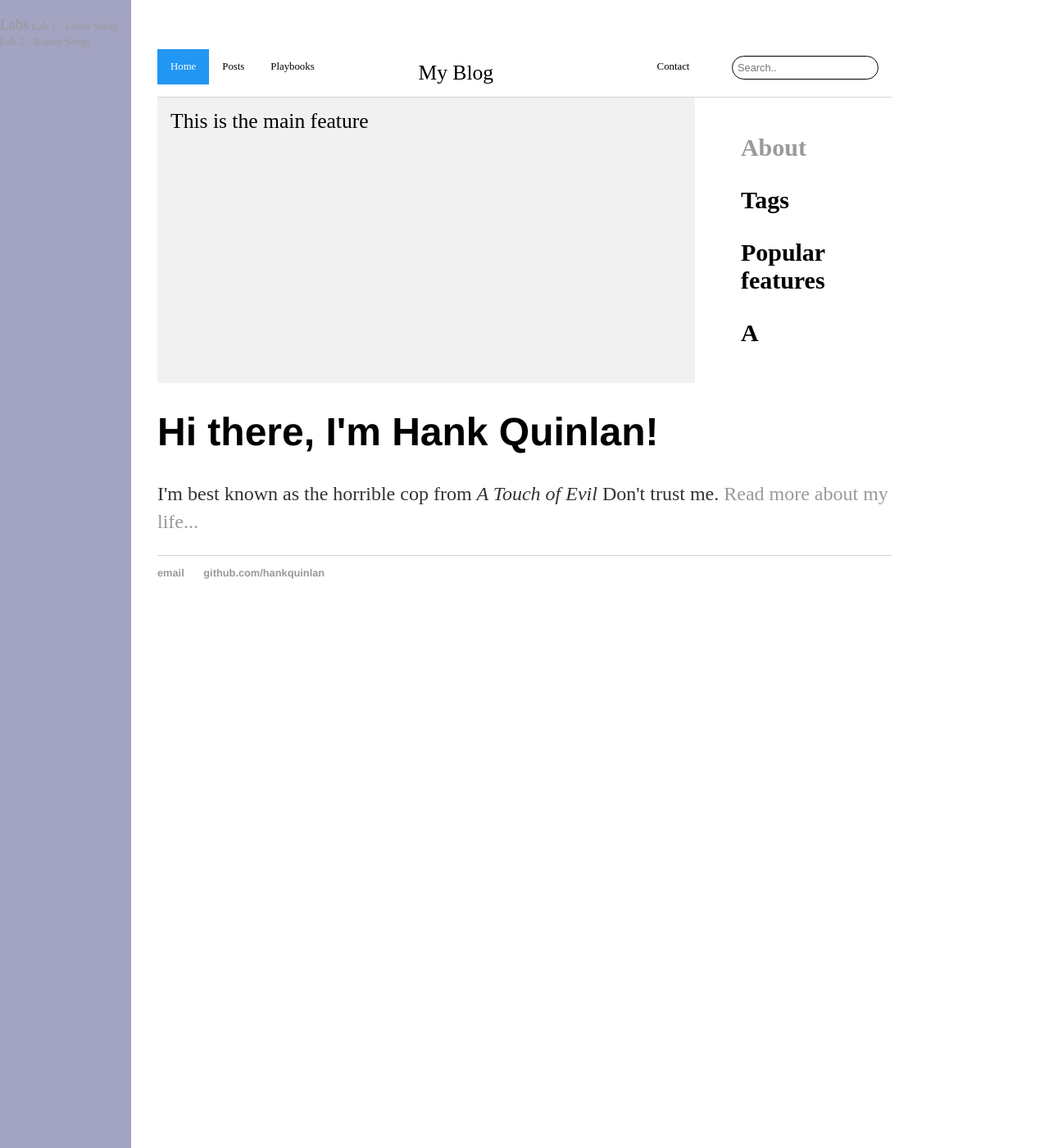
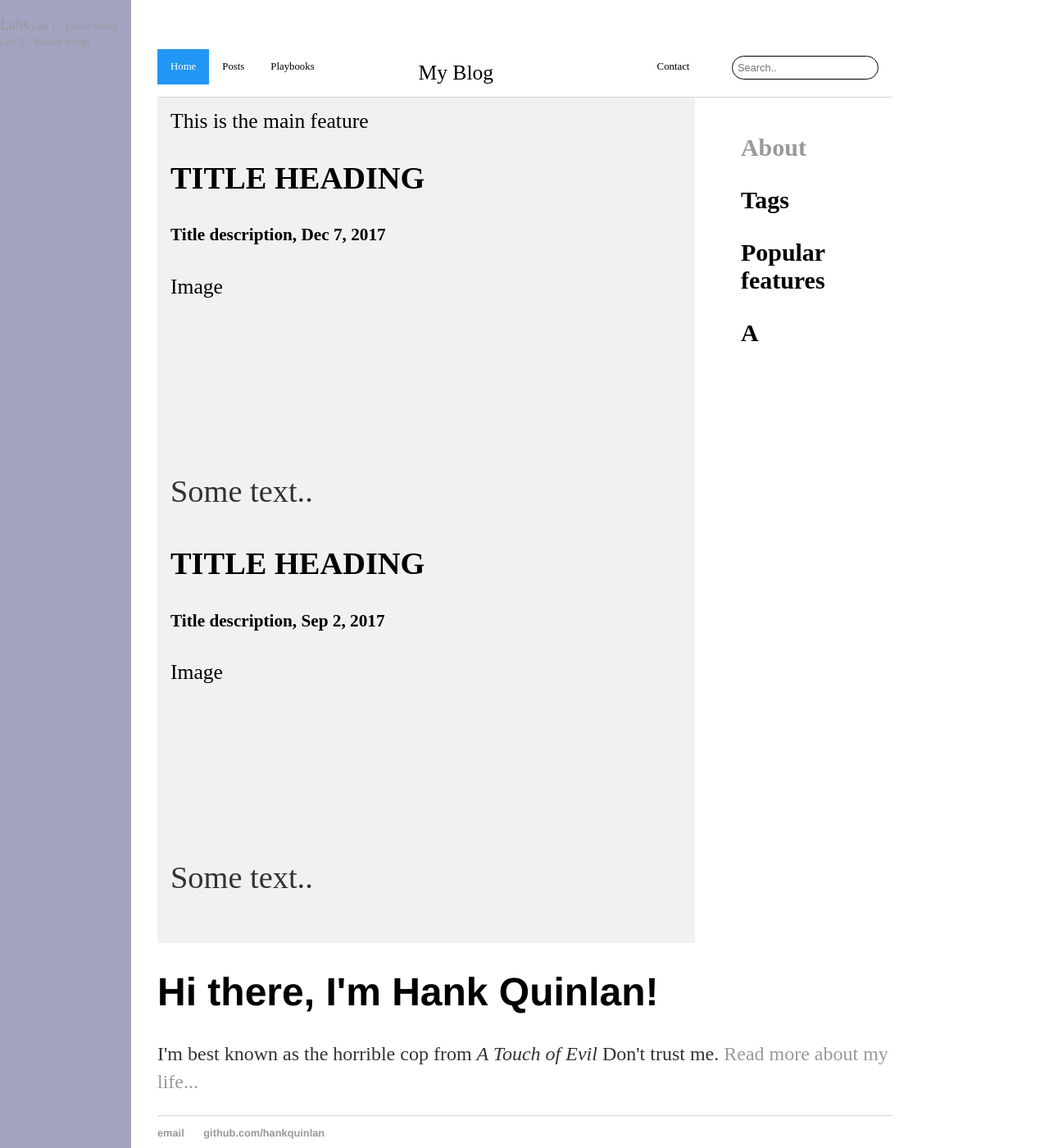
Before and after one commit to billparry99/billparry99.github.io, a Jekyll site: the page built from index.html, in a window 1280 px wide and 1400 px high. Shown: the whole window at 82% size. Built offline with Jekyll 4.4.1, drawn with Linux system fonts in a browser that asks for light colours.

Commit message:
Update default.html

```diff
--- a/_layouts/default.html
+++ b/_layouts/default.html
@@ -6,7 +6,7 @@
 			<link rel="stylesheet" type="text/css" href="/css/main.css">
 		</head>
 		<body>
-			<!-- add header with nav and search then use css elements -->
+<!-- add header with nav and search then use css elements -->
 			<header>
 				<div class="hrow">
 
@@ -29,27 +29,30 @@
 				</div>
 
 			</header>
-			<!-- remove nav links bar
-			<nav>
-	    		<ul>
-	        		<li><a href="/">Home</a></li>
-		        	<li><a href="/about">About</a></li>
-	        		<li><a href="/cv">CV</a></li>
-	        		<li><a href="/blog">Blog</a></li>
-				<li><a href="/playbooks">Playbooks</a><li>
-	    		</ul>
-			</nav>
-			-->
+<!-- Main content -->
 			<!-- Layout will be
-				right sidebar - 35%
-				feature article or blog at top - 65%
+				right sidebar - 25%
+				feature article or blog at top - 55%
 				2 columns for blogs and article - 32.5% each
 				footer with sharebar
 			-->
-			<!-- right sidebar and main feature -->
+	<!-- right sidebar and main feature -->
 			<div class="mainrow">
 			 	<div class="mainmain">
 				  	This is the main feature
+					<div class="card">
+					      <h2>TITLE HEADING</h2>
+					      <h5>Title description, Dec 7, 2017</h5>
+					      <div class="fakeimg" style="height:200px;">Image</div>
+					      <p>Some text..</p>
+					</div>
+				<!-- This is a second card, but really I want to make this 2 columns -->
+					<div class="card">
+					      <h2>TITLE HEADING</h2>
+					      <h5>Title description, Sep 2, 2017</h5>
+					      <div class="fakeimg" style="height:200px;">Image</div>
+					      <p>Some text..</p>
+					</div>
 				</div>
 				<div class="mainside">
 					<ul>
```
